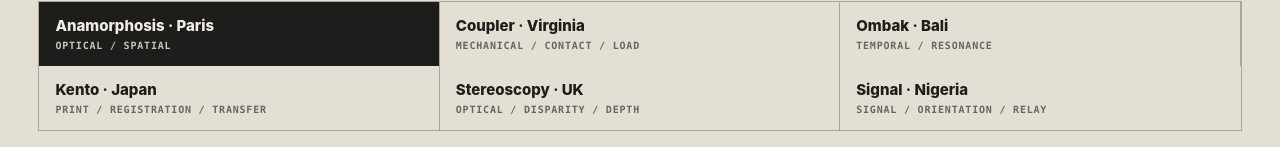
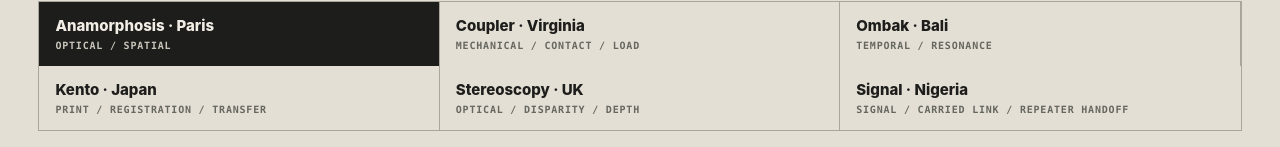
Before and after one commit to Faadil1/relational-key-three-poc, a React (Vite) app in the folder v2-app/: page / in a window 1280 px wide. Shown: the part 272-419 px from the top of the page. Built offline with nearby package versions, Linux system fonts and the light colour scheme.

Commit message:
refine(v2.3): restore archive-specific pair contracts

```diff
--- a/v2-app/src/pilots.js
+++ b/v2-app/src/pilots.js
@@ -73,27 +73,27 @@ export const pilots = [
       relation: 'CONTROLLED DISPARITY / FUSION',
       b: 'RIGHT VIEW CARD',
     },
-    matching: 'Two purpose-built views retain their difference while the controlled relation supports a stable depth reading.',
+    matching: 'Two archive-derived gallery views retain their difference while the controlled relation supports a stable depth reading.',
     other: 'Both views remain valid but their disparity refuses the intended fusion.',
     memorable: 'A spatial reading exists only because two flat view cards relate correctly.',
     archiveBoundary:
-      'Uses purpose-built neutral views to model documented stereoscopic card/viewer mechanics. No historical view is required for the experience and stereopsis is not required for comprehension.',
+      'Procedural paired gallery views are grounded in the same 1871 exhibition-room stereocard lineage used by V1; no archival raster is reproduced. Controlled viewpoint difference, not decorative 3D, drives the depth relation, and stereopsis is not required for comprehension.',
   },
   {
     id: 'signal-nigeria',
     label: 'Signal · Nigeria',
-    className: 'SIGNAL / ORIENTATION / RELAY',
-    law: 'LANLATE UPLINK CARD → SATELLITE RELAY PATH → REMOTE RECEIVE CARD',
+    className: 'SIGNAL / CARRIED LINK / REPEATER HANDOFF',
+    law: 'LANLATE EARTH-STATION CAPTURE → CARRIED SIGNAL / REPEATER HANDOFF → IKORODU · OGIDO · ALABATA CHAIN',
     pairMembers: {
-      a: 'LANLATE UPLINK CARD',
-      relation: 'SATELLITE RELAY PATH',
-      b: 'REMOTE RECEIVE CARD',
+      a: 'LANLATE EARTH-STATION CARD',
+      relation: 'CARRIED SIGNAL / REPEATER HANDOFF',
+      b: 'IKORODU → OGIDO → ALABATA CHAIN',
     },
-    matching: 'The uplink orientation establishes a continuous relay path and the receiving card visibly responds.',
-    other: 'Both signal cards remain valid, but the relay breaks before the receiving response can register.',
-    memorable: 'A carried signal becomes visible only as a path that leaves one card and arrives inside the other.',
+    matching: 'Lanlate capture establishes a carried path; the three source-backed repeater handoffs register before link output.',
+    other: 'Both cards remain valid, but the handoff chain breaks before the final repeater can register the carried link.',
+    memorable: 'A carried signal visibly leaves the earth-station card and only completes when the repeater chain on the other card responds.',
     archiveBoundary:
-      'Procedural abstraction informed by documented Nigerian satellite-earth-station and telecommunications history; not a certified reconstruction of Lanlate geometry, frequencies, routing or equipment.',
+      'Site names are source-backed. Routing, geometry, frequencies, hop timing and signal behavior remain illustrative rather than a certified historical engineering diagram.',
   },
 ];
 
```
